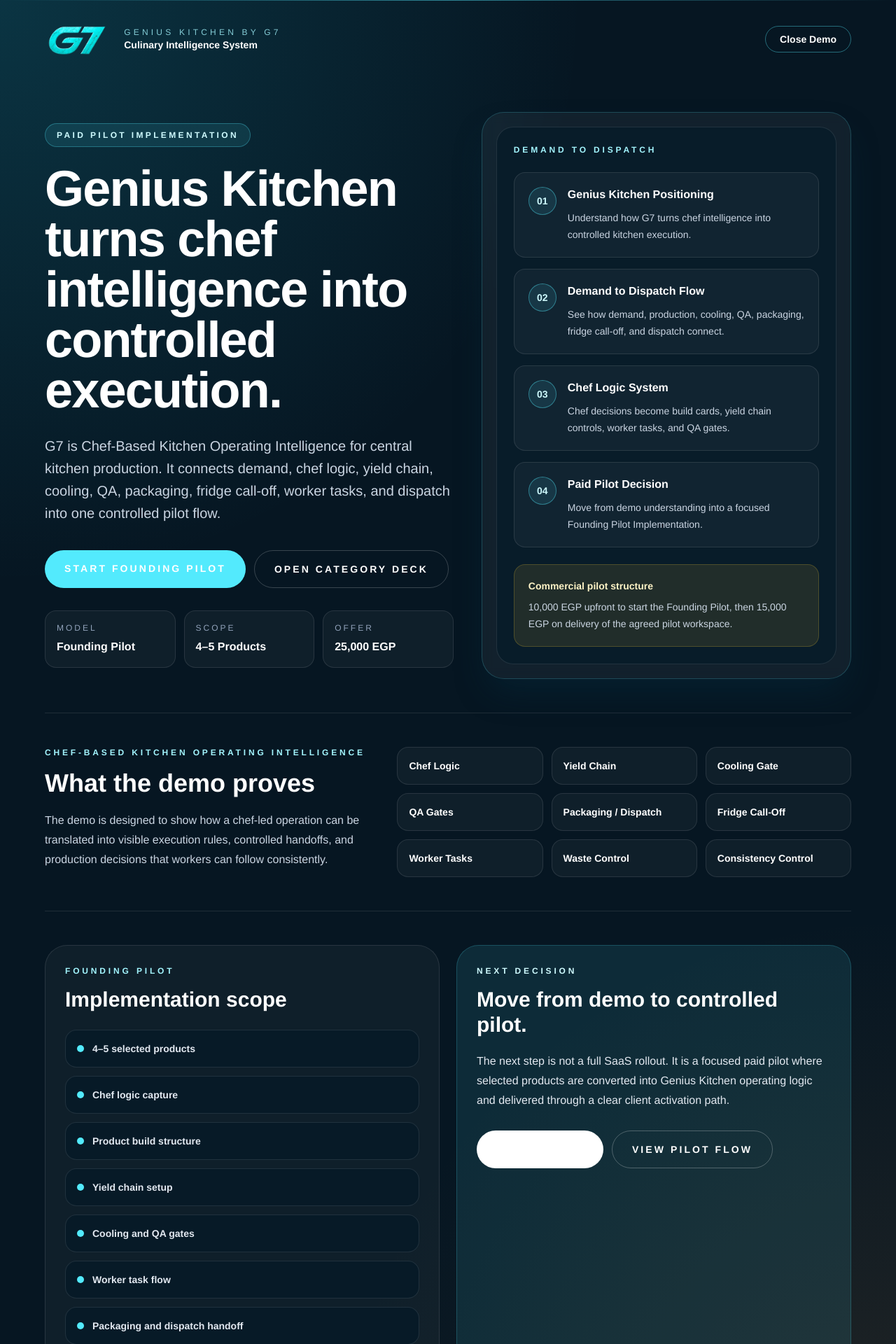
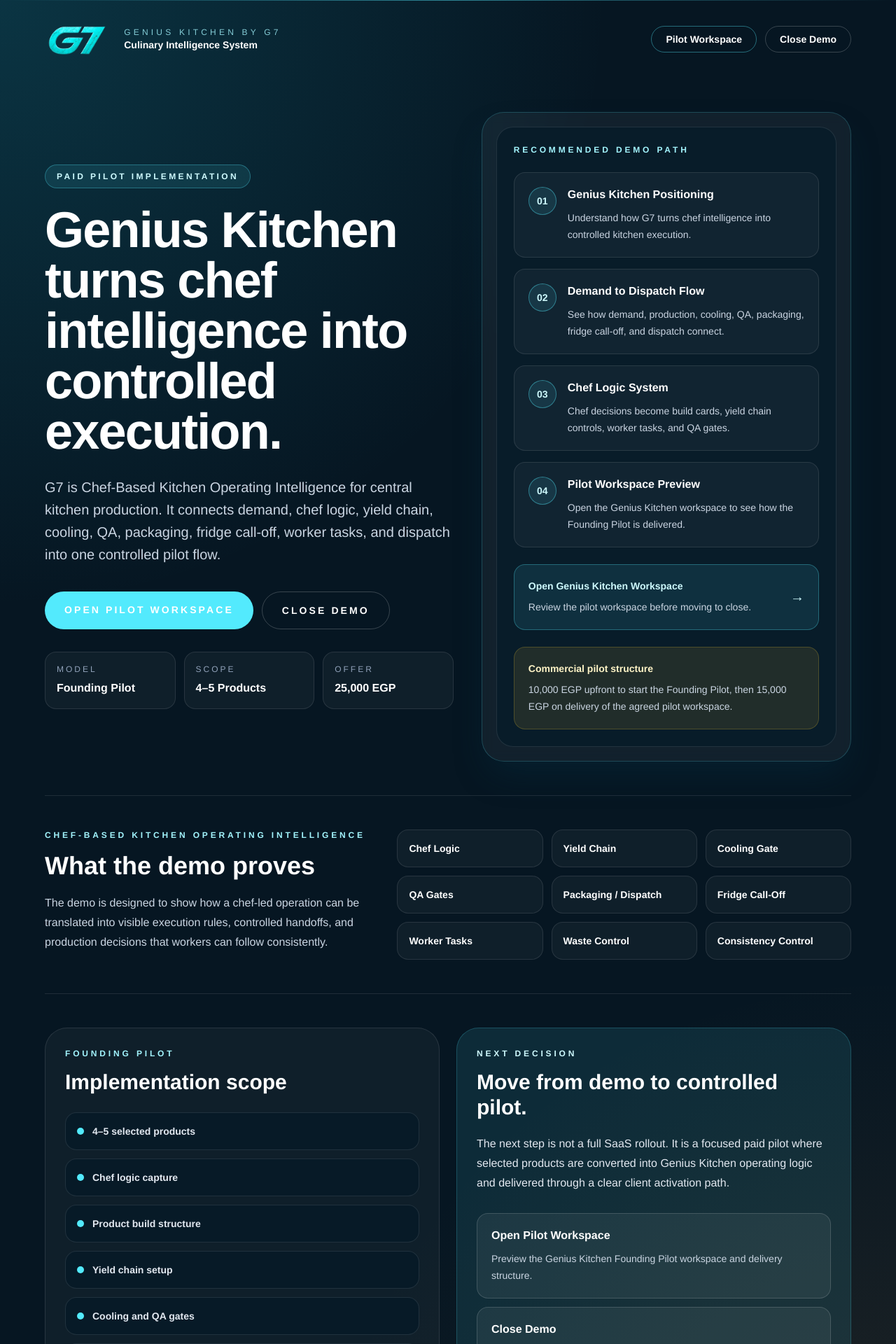
Before and after one commit to ammsofia11-wq/g7-mvpos, a Next.js app: page /demo-sale in a window 1280 px wide. Shown: the top 1920 px of the page at 70% size. Built offline with nearby package versions, Linux system fonts and the light colour scheme.

Commit message:
Add Genius Kitchen workspace entry

```diff
--- a/app/demo-sale/page.tsx
+++ b/app/demo-sale/page.tsx
@@ -19,8 +19,8 @@
   },
   {
     step: "04",
-    title: "Paid Pilot Decision",
-    text: "Move from demo understanding into a focused Founding Pilot Implementation.",
+    title: "Pilot Workspace Preview",
+    text: "Open the Genius Kitchen workspace to see how the Founding Pilot is delivered.",
   },
 ];
 
@@ -45,6 +45,24 @@
   "Worker task flow",
   "Packaging and dispatch handoff",
   "Pilot delivery workspace",
+];
+
+const nextActions = [
+  {
+    title: "Open Pilot Workspace",
+    href: "/genius-kitchen",
+    text: "Preview the Genius Kitchen Founding Pilot workspace and delivery structure.",
+  },
+  {
+    title: "Close Demo",
+    href: "/demo-close",
+    text: "Move from demo understanding into the paid pilot decision page.",
+  },
+  {
+    title: "Start Pilot Onboarding",
+    href: "/pilot-onboarding",
+    text: "Begin the client setup path after the pilot decision is confirmed.",
+  },
 ];
 
 export default function DemoSalePage() {
@@ -74,12 +92,20 @@
             </div>
           </Link>
 
+          <div className="hidden items-center gap-3 sm:flex">
+            <Link
+              href="/genius-kitchen"
+              className="rounded-full border border-cyan-300/40 px-5 py-2 text-sm font-semibold text-cyan-100 transition hover:border-cyan-200 hover:bg-cyan-300/10"
+            >
+              Pilot Workspace
+            </Link>
             <Link
               href="/demo-close"
-            className="hidden rounded-full border border-cyan-300/40 px-5 py-2 text-sm font-semibold text-cyan-100 transition hover:border-cyan-200 hover:bg-cyan-300/10 sm:inline-flex"
+              className="rounded-full border border-white/20 px-5 py-2 text-sm font-semibold text-white transition hover:border-white/40 hover:bg-white/10"
             >
               Close Demo
             </Link>
+          </div>
         </header>
 
         <div className="mx-auto grid max-w-7xl gap-10 pb-12 pt-16 lg:grid-cols-[1.05fr_0.95fr] lg:items-center lg:pt-20">
@@ -101,16 +127,16 @@
 
             <div className="mt-9 flex flex-col gap-3 sm:flex-row">
               <Link
-                href="/demo-close"
+                href="/genius-kitchen"
                 className="rounded-full bg-cyan-300 px-7 py-4 text-center text-sm font-black uppercase tracking-[0.22em] text-[#061622] transition hover:bg-cyan-200"
               >
-                Start Founding Pilot
+                Open Pilot Workspace
               </Link>
               <Link
-                href="/demo-deck"
+                href="/demo-close"
                 className="rounded-full border border-white/20 px-7 py-4 text-center text-sm font-bold uppercase tracking-[0.22em] text-white transition hover:border-white/40 hover:bg-white/10"
               >
-                Open Category Deck
+                Close Demo
               </Link>
             </div>
 
@@ -139,7 +165,7 @@
           <div className="rounded-[2rem] border border-cyan-300/20 bg-white/[0.05] p-5 shadow-2xl shadow-cyan-950/40 backdrop-blur">
             <div className="rounded-[1.5rem] border border-white/10 bg-[#081c2a]/90 p-6">
               <p className="text-xs font-semibold uppercase tracking-[0.32em] text-cyan-200">
-                Demand to Dispatch
+                Recommended Demo Path
               </p>
 
               <div className="mt-6 space-y-4">
@@ -162,6 +188,21 @@
                   </div>
                 ))}
               </div>
+
+              <Link
+                href="/genius-kitchen"
+                className="mt-6 flex items-center justify-between rounded-2xl border border-cyan-300/30 bg-cyan-300/10 p-5 transition hover:border-cyan-200/60 hover:bg-cyan-300/15"
+              >
+                <div>
+                  <p className="text-sm font-black text-cyan-100">
+                    Open Genius Kitchen Workspace
+                  </p>
+                  <p className="mt-2 text-sm leading-6 text-slate-300">
+                    Review the pilot workspace before moving to close.
+                  </p>
+                </div>
+                <span className="text-xl text-cyan-100">→</span>
+              </Link>
 
               <div className="mt-6 rounded-2xl border border-amber-300/20 bg-amber-300/10 p-5">
                 <p className="text-sm font-bold text-amber-100">
@@ -240,19 +281,21 @@
               path.
             </p>
 
-            <div className="mt-7 flex flex-col gap-3 sm:flex-row">
+            <div className="mt-7 grid gap-3">
+              {nextActions.map((action) => (
                 <Link
-                href="/demo-close"
-                className="rounded-full bg-white px-7 py-4 text-center text-sm font-black uppercase tracking-[0.22em] text-[#061622] transition hover:bg-cyan-100"
+                  key={action.href}
+                  href={action.href}
+                  className="rounded-2xl border border-white/15 bg-white/[0.06] p-5 transition hover:border-cyan-200/50 hover:bg-white/[0.1]"
                 >
-                Close Demo
+                  <p className="text-base font-black text-white">
+                    {action.title}
+                  </p>
+                  <p className="mt-2 text-sm leading-6 text-slate-300">
+                    {action.text}
+                  </p>
                 </Link>
-              <Link
-                href="/pilot-onboarding"
-                className="rounded-full border border-white/25 px-7 py-4 text-center text-sm font-bold uppercase tracking-[0.22em] text-white transition hover:bg-white/10"
-              >
-                View Pilot Flow
-              </Link>
+              ))}
             </div>
           </div>
         </section>
```
Lines whose indentation alone changed are shown as unchanged.
